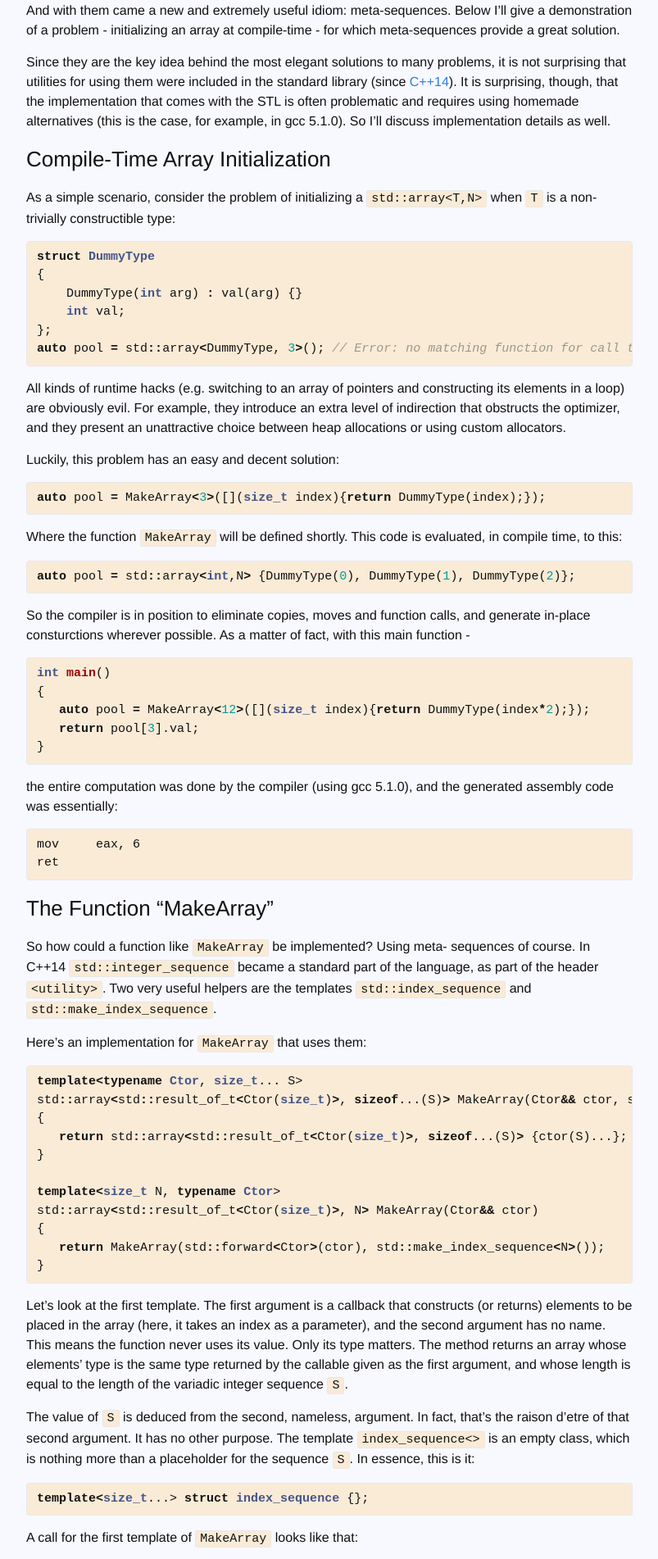
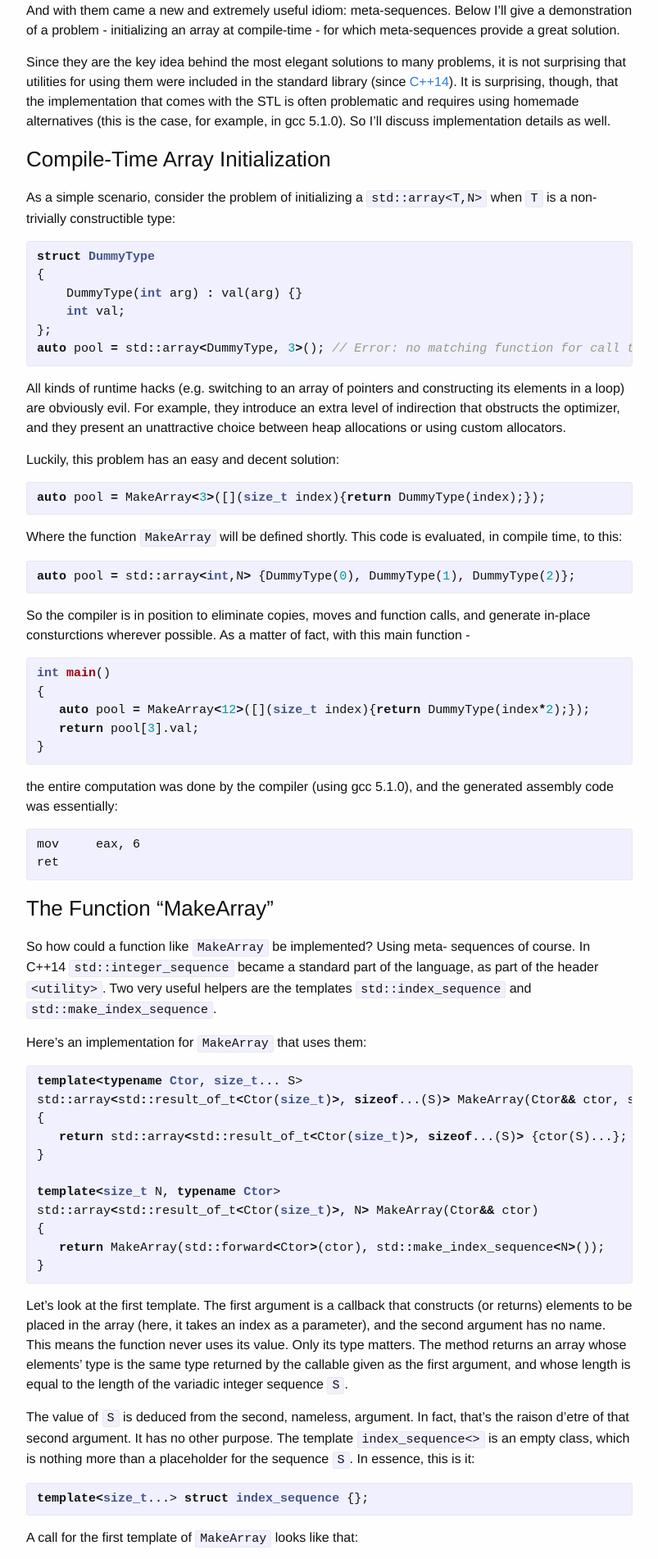
Before and after one commit to omersha/omersha.github.io, a Jekyll site: the page built from _posts/2015-12-08-meta-sequences-in-c++.md, in a window 1280 px wide. Shown: the part 334-2236 px from the top of the page at 82% size, without its empty margins (238-1041 px from the left). Built offline with Jekyll 4.4.1, drawn with Linux system fonts in a browser that asks for light colours; formulas are drawn with MathJax 3.

Commit message:
Background color

```diff
--- a/_sass/_base.scss
+++ b/_sass/_base.scss
@@ -130,7 +130,7 @@ code {
     font-size: 15px;
     border: 1px solid $grey-color-light;
     border-radius: 3px;
-    background-color: #faebd7;
+    background-color: #f0f0ff;
 }
 
 code {
--- a/css/main.scss
+++ b/css/main.scss
@@ -14,7 +14,7 @@ $base-line-height: 1.5;
 $spacing-unit:     30px;
 
 $text-color:       #111;
-$background-color: #f8f8ff;
+$background-color: #fefeff;
 $brand-color:      #2a7ae2;
 
 $grey-color:       #828282;
```
